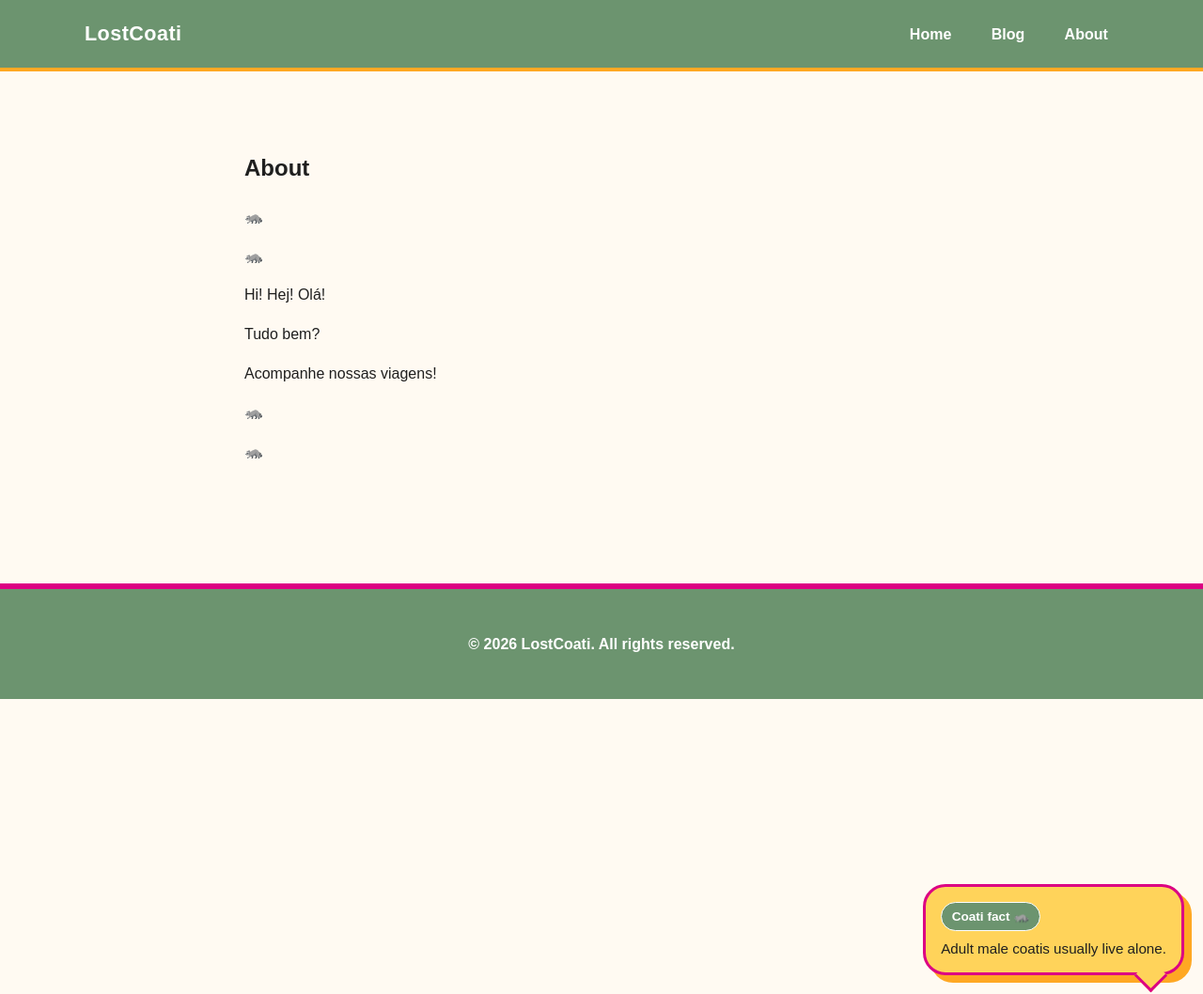
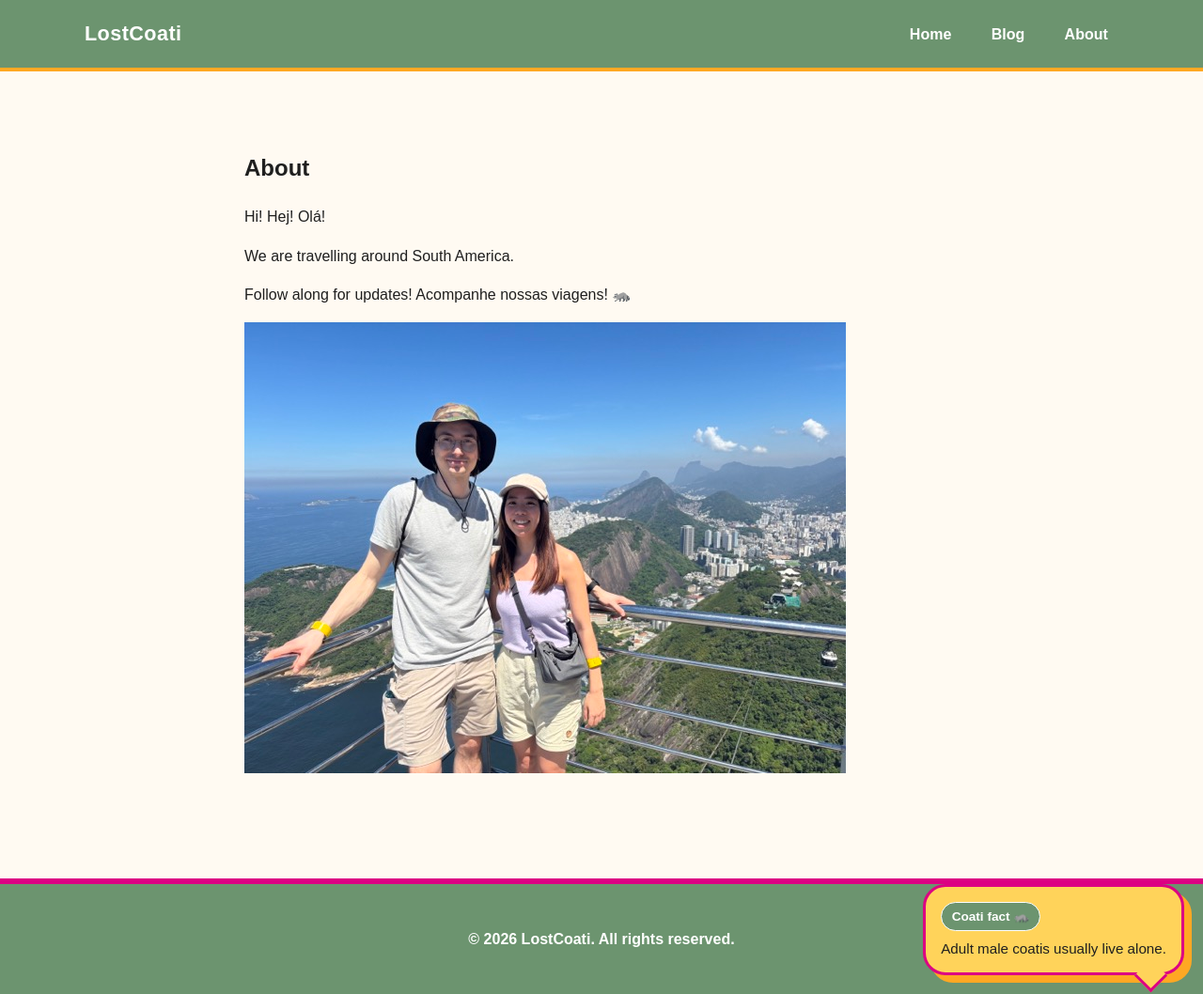
Before and after one commit to codecat226/codecat226.github.io, a Jekyll site: the page built from about.md, in a window 1280 px wide and 1058 px high. Shown: the whole window at 94% size. Built offline with Jekyll 4.4.1, drawn with Linux system fonts in a browser that asks for light colours.

Commit message:
update about page

```diff
--- a/about.md
+++ b/about.md
@@ -6,25 +6,13 @@ permalink: /about/
 
 <section class="section container narrow">
   <h1>About</h1>
-    <p>
-    🦝
-  </p>
-    <p>
-    🦝
-  </p>
   <p>
     Hi! Hej! Olá!
   </p>
-  <p>
-Tudo bem? </p>
     <p>
-    Acompanhe nossas viagens!
+    We are travelling around South America.</p>
+    <p>Follow along for updates!
+    Acompanhe nossas viagens! 🦝
   </p>
-    <p>
-    🦝
-  </p>
-    <p>
-    🦝
-  </p>
-
+  <img src="/assets/images/couple.jpeg">
 </section>
```
Also changed, not shown: assets/images/couple.jpeg (added).
